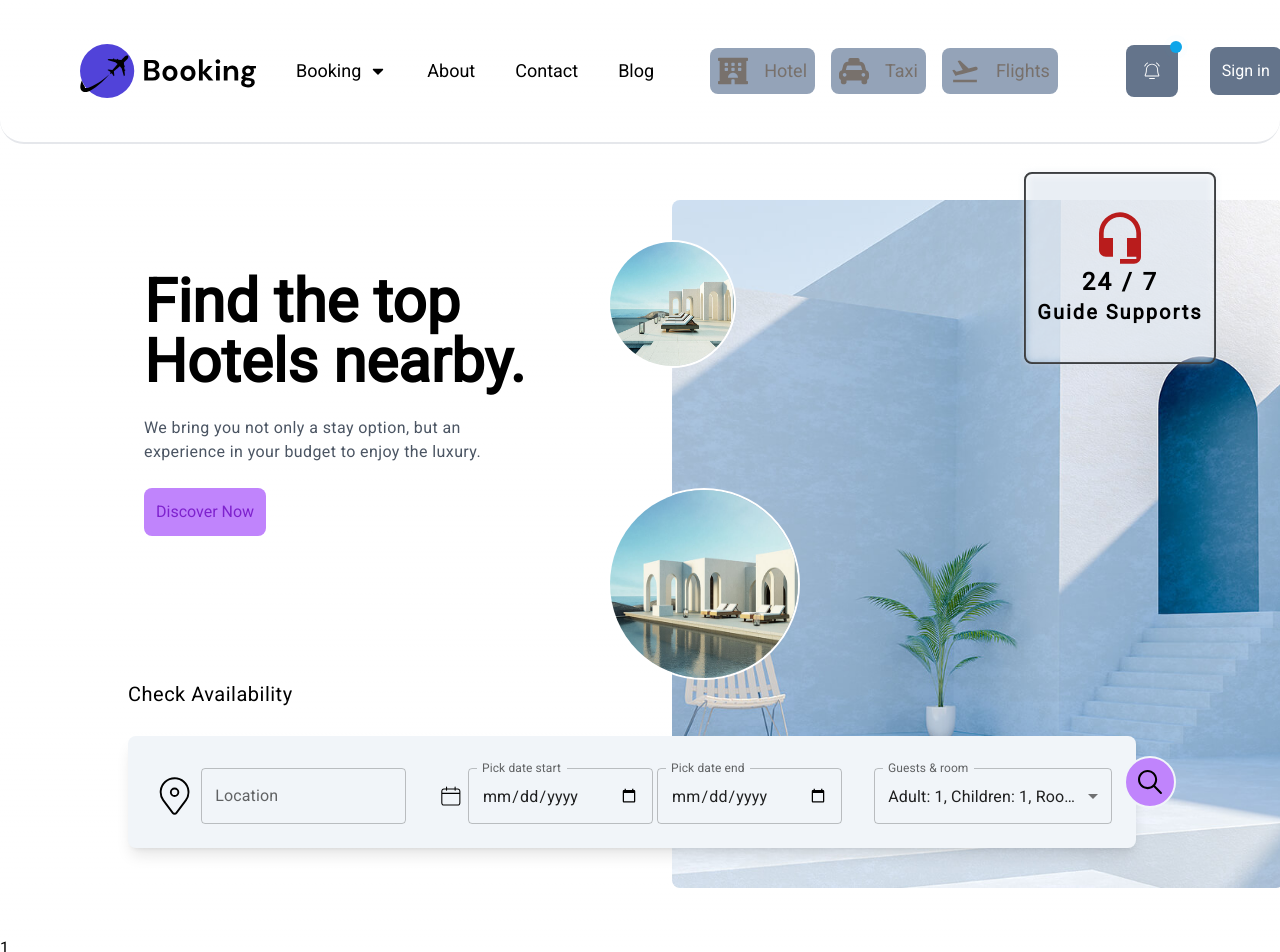
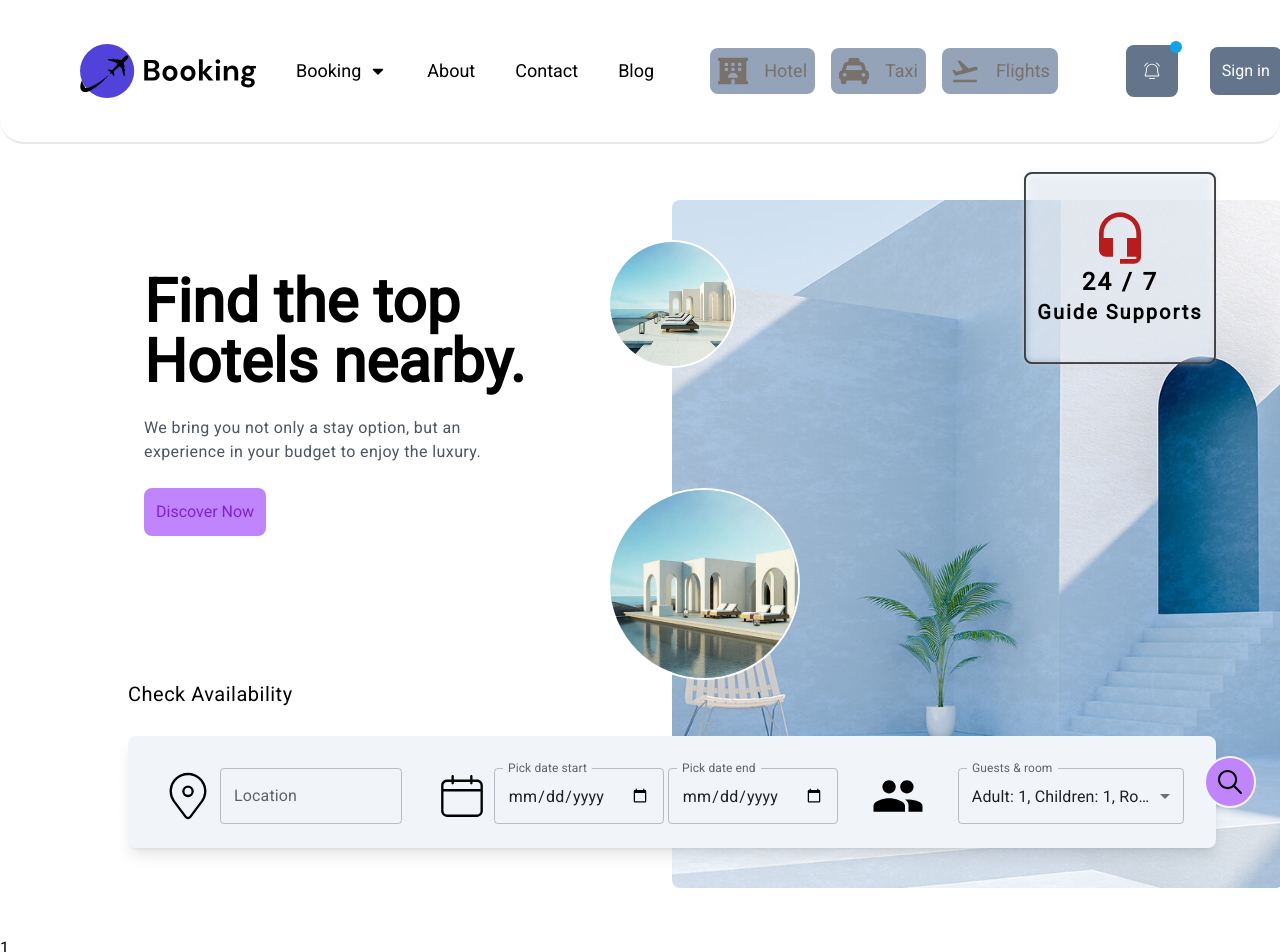
Before and after one commit to lyhao223/my-app, a Next.js app: page / in a window 1280 px wide. Shown: the top 952 px of the page. Built offline with nearby package versions, Linux system fonts and the light colour scheme.

Commit message:
fix responsive search hotel

```diff
--- a/app/Components/UI/ContentHeader/ArticleHeader.tsx
+++ b/app/Components/UI/ContentHeader/ArticleHeader.tsx
@@ -63,7 +63,7 @@ const ArticleHeader = () => {
         <span className="2xl:inline-block xl:inline-block lg:inline-block hidden text-xl antialiased tracking-wide font-medium">
           Check Availability
         </span>
-        <div className=" bg-slate-100 2xl:w-[70rem] 2xl:h-28 xl:w-[63rem] xl:h-28 lg:w-[58rem] lg:h-32 md:w-[42rem] md:h-80 rounded-lg shadow-lg px-6 py-8">
+        <div className=" bg-slate-100 2xl:w-[75rem] 2xl:h-28 xl:w-[68rem] xl:h-28 lg:w-[58rem] lg:h-32 md:w-[42rem] md:h-80 rounded-lg shadow-lg p-8">
           <FormSearchHotel />
         </div>
       </div>
--- a/app/Components/UI/ContentHeader/FormSearchHotel.tsx
+++ b/app/Components/UI/ContentHeader/FormSearchHotel.tsx
@@ -10,7 +10,7 @@ import React, { useState } from "react";
 import { CiLocationOn, CiCalendar } from "react-icons/ci";
 import { FaPlusCircle, FaMinusCircle } from "react-icons/fa";
 import { IoIosSearch } from "react-icons/io";
-import { SlPeople } from "react-icons/sl";
+import { IoMdPeople } from "react-icons/io";
 const FormSearchHotel = () => {
   const [adult, setIAdult] = useState(1);
   const [children, setIChildren] = useState(1);
@@ -72,9 +72,11 @@ const FormSearchHotel = () => {
     }`;
   };
   return (
-    <form className="flex 2xl:flex-row 2xl:items-center 2xl:justify-center 2xl:space-x-8 2xl:space-y-0 xl:flex-row xl:items-center xl:justify-center xl:space-x-8 xl:space-y-0 lg:flex-row lg:items-center lg:justify-center lg:space-x-8 lg:space-y-0 md:flex-col md:items-start md:justify-start md:space-y-8">
+    <form className="flex 2xl:flex-row 2xl:items-start 2xl:justify-start 2xl:space-x-8 2xl:space-y-0 xl:flex-row xl:items-start xl:justify-start xl:space-x-8 xl:space-y-0 lg:flex-row lg:items-start lg:justify-start lg:space-x-8 lg:space-y-0 md:flex-col md:items-start md:justify-start md:space-y-8">
       <div className="flex flex-row items-start justify-start space-x-1">
-        <CiLocationOn className="w-14 h-14" />
+        <span>
+          <CiLocationOn className="w-14 h-14" />
+        </span>
         <TextField
           id="location"
           name="location"
@@ -84,7 +86,9 @@ const FormSearchHotel = () => {
         />
       </div>
       <div className="flex flex-row items-start justify-start space-x-1">
-        <CiCalendar className="w-14 h-14" />
+        <span>
+          <CiCalendar className="w-14 h-14" />
+        </span>
         <TextField
           id="pickdatestart"
           name="pickdatestart"
@@ -102,11 +106,17 @@ const FormSearchHotel = () => {
           InputLabelProps={{
             shrink: true,
           }}
+          inputProps={{ width: "100px" }}
           type="date"
           className="2xl:w-full xl:w-full lg:w-full md:w-72"
         />
       </div>
 
+      <div className="flex flex-row items-start justify-start space-x-1">
+        <span>
+          <IoMdPeople className="w-14 h-14" />
+        </span>
+      </div>
       <FormControl>
         <InputLabel id="guestsandroom">Guests & room</InputLabel>
         <Select
```
